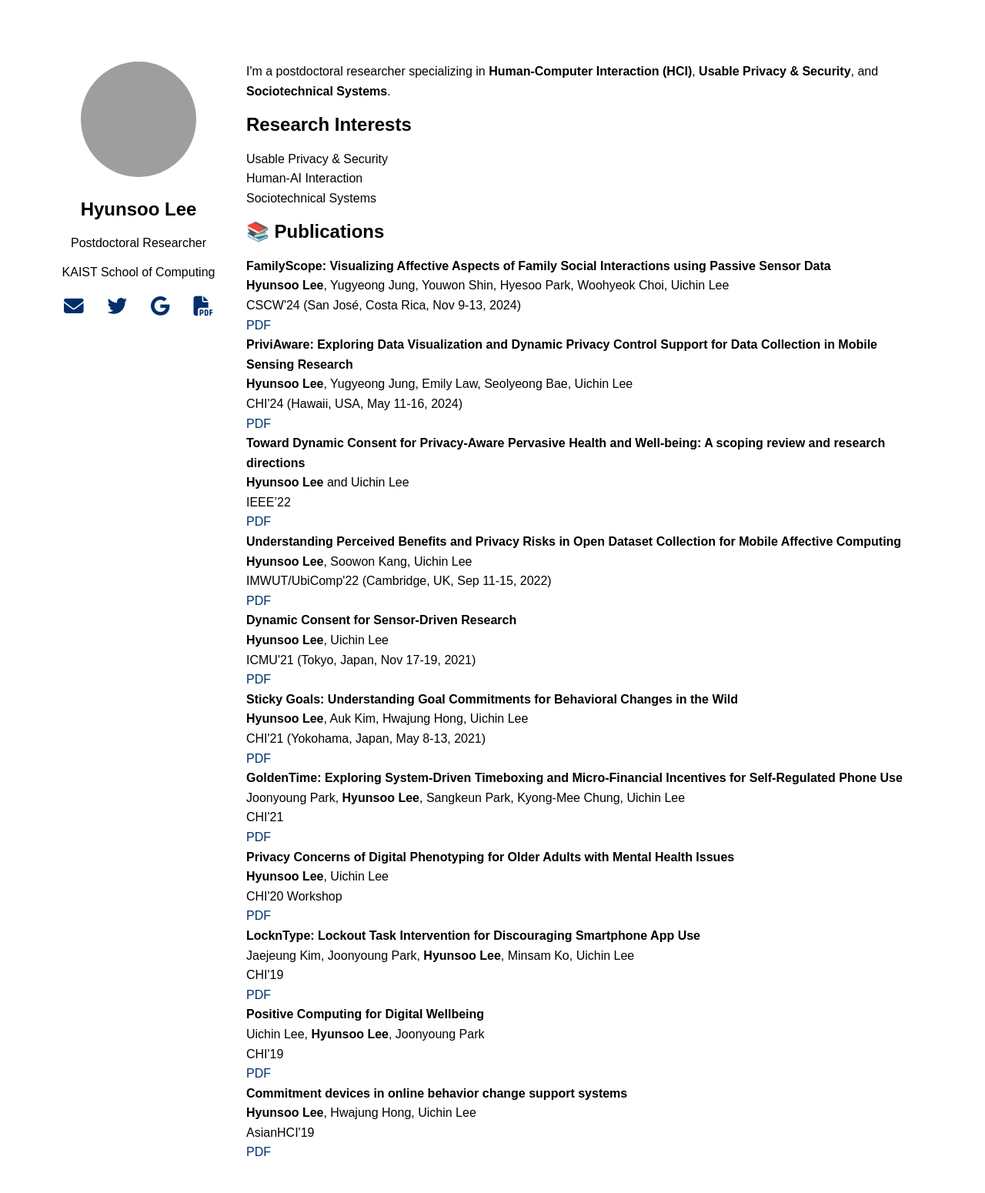
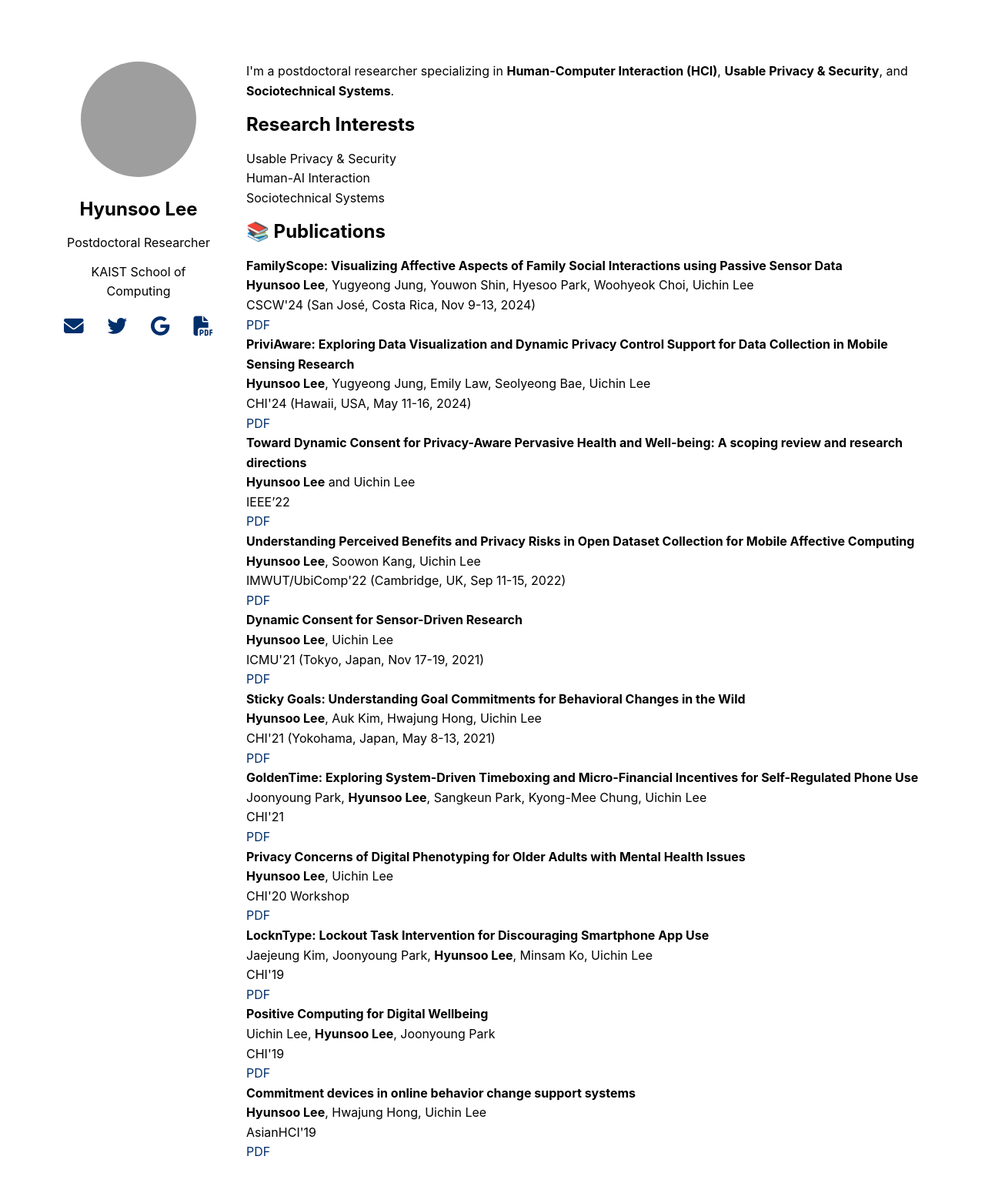
Before and after one commit to hslee90/hslee90.github.io, a Jekyll site: the page built from index.md, in a window 1280 px wide. Shown: the whole page at 77% size. Built offline with Jekyll 4.4.1, drawn with Linux system fonts in a browser that asks for light colours; nearby versions of some CDN libraries; grey boxes are pictures that could not be loaded.

Commit message:
Update style.css

```diff
--- a/assets/css/style.css
+++ b/assets/css/style.css
@@ -5,9 +5,11 @@
   box-sizing: border-box;
 }
 
+@import url('https://fonts.googleapis.com/css2?family=Inter:wght@400;600&display=swap');
+
 /* 전체 폰트 및 색상 설정 */
 body {
-  font-family: 'Arial', sans-serif;
+  font-family: 'Inter', sans-serif;
   color: #000;
   background-color: #fff;
   line-height: 1.6;
```
